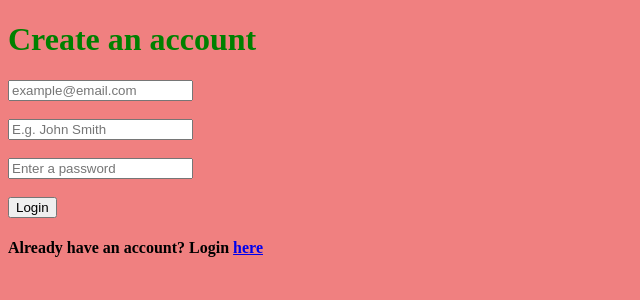
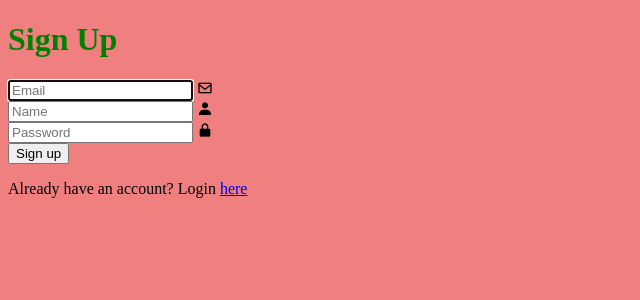
Before and after one commit to michaela357/orario-ATP3, a Flask app: page /register/ in a window 1280 px wide. Shown: the part 26-326 px from the top of the page, without its empty margins (0-640 px from the left). Run offline with Flask 3, Linux system fonts and the light colour scheme.

Commit message:
Increase readibility of code through more divs and sections

```diff
--- a/templates/register.html
+++ b/templates/register.html
@@ -4,15 +4,35 @@ Create an account
 {% endblock %}
 
 {% block content %}
-    <h1>Create an account</h1>
-    <form method="POST" id="register-form">
-        <input type="text" name="register-email" placeholder="example@email.com">
-        <br><br>
-        <input type="text" name="register-name" placeholder="E.g. John Smith">
-        <br><br>
-        <input type="password" name="register-password" placeholder="Enter a password">
-        <br><br>
-        <button type="submit" id="register-button">Login</button>
-    </form>
-    <h4>Already have an account? Login <a href="{{ url_for('login')}}">here</a></h4>
+    <div class="wrapper">
+        <h1 class="title">Sign Up</h1>
+        {% with messages = get_flashed_messages() %}
+        {% if messages %}
+            <div class="error">
+                {{ messages[0] }}. Go to <a href="/login">login page</a>.
+            </div>
+        {% endif %}
+        {% endwith %}
+        <form method="POST" action="/register">
+            <div class="input-box">
+                <input type="email" name="email" placeholder="Email" autofocus="" required>
+                <i class='bx  bx-envelope'></i>
+            </div>
+
+            <div class="input-box">
+                <input type="text" name="name" placeholder="Name" autofocus="" required>
+                <i class='bx  bxs-user'></i>
+            </div>
+
+            <div class="input-box">
+                <input type="password" name="password" placeholder="Password" required>
+                <i class='bx  bxs-lock-alt'></i>
+            </div>
+
+            <button type="submit" class="btn">Sign up</button>
+            <div class="link">
+                <p>Already have an account? Login <a href="/login">here</a></p>
+            </div>
+            </form>
+    </div>
 {% endblock %}
```
